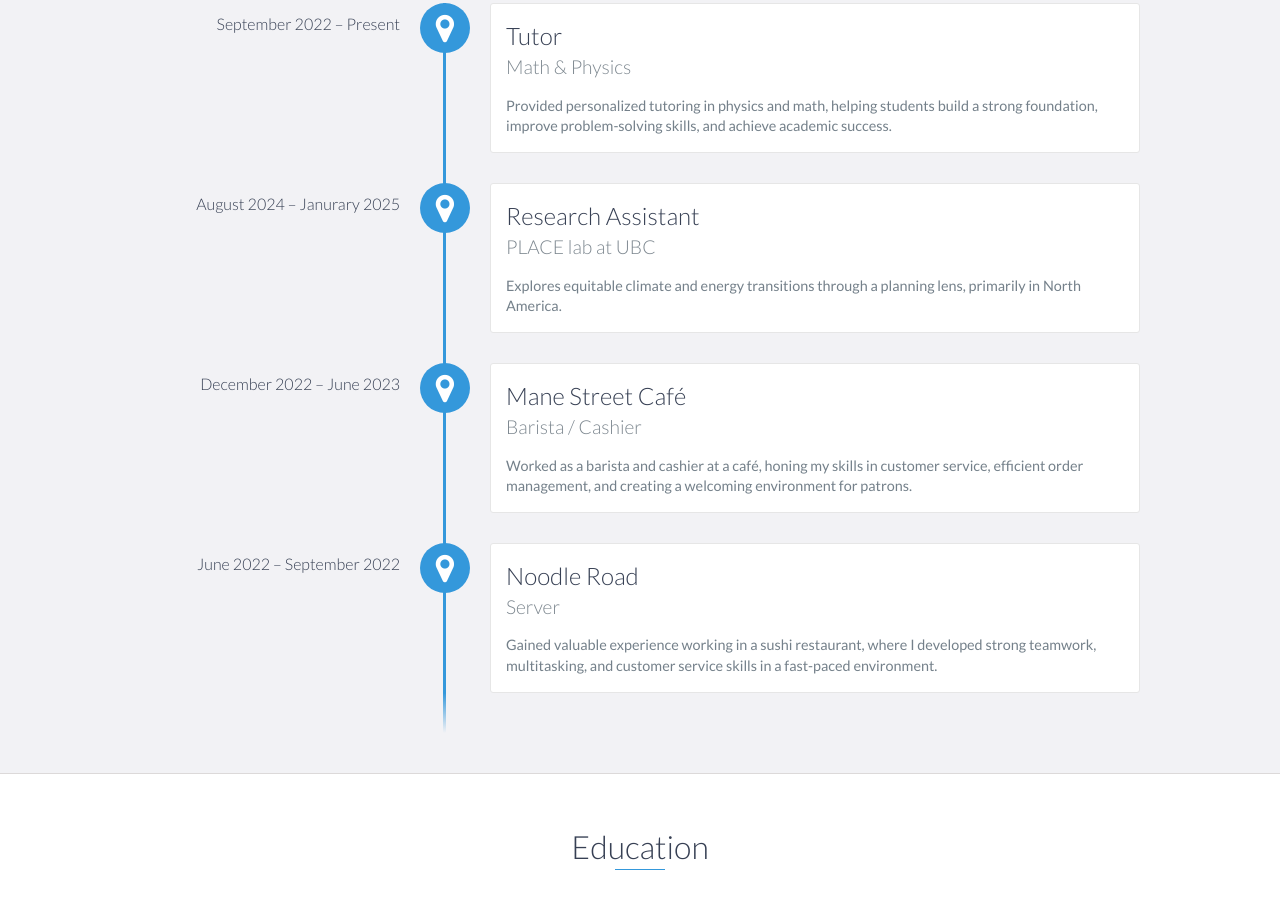
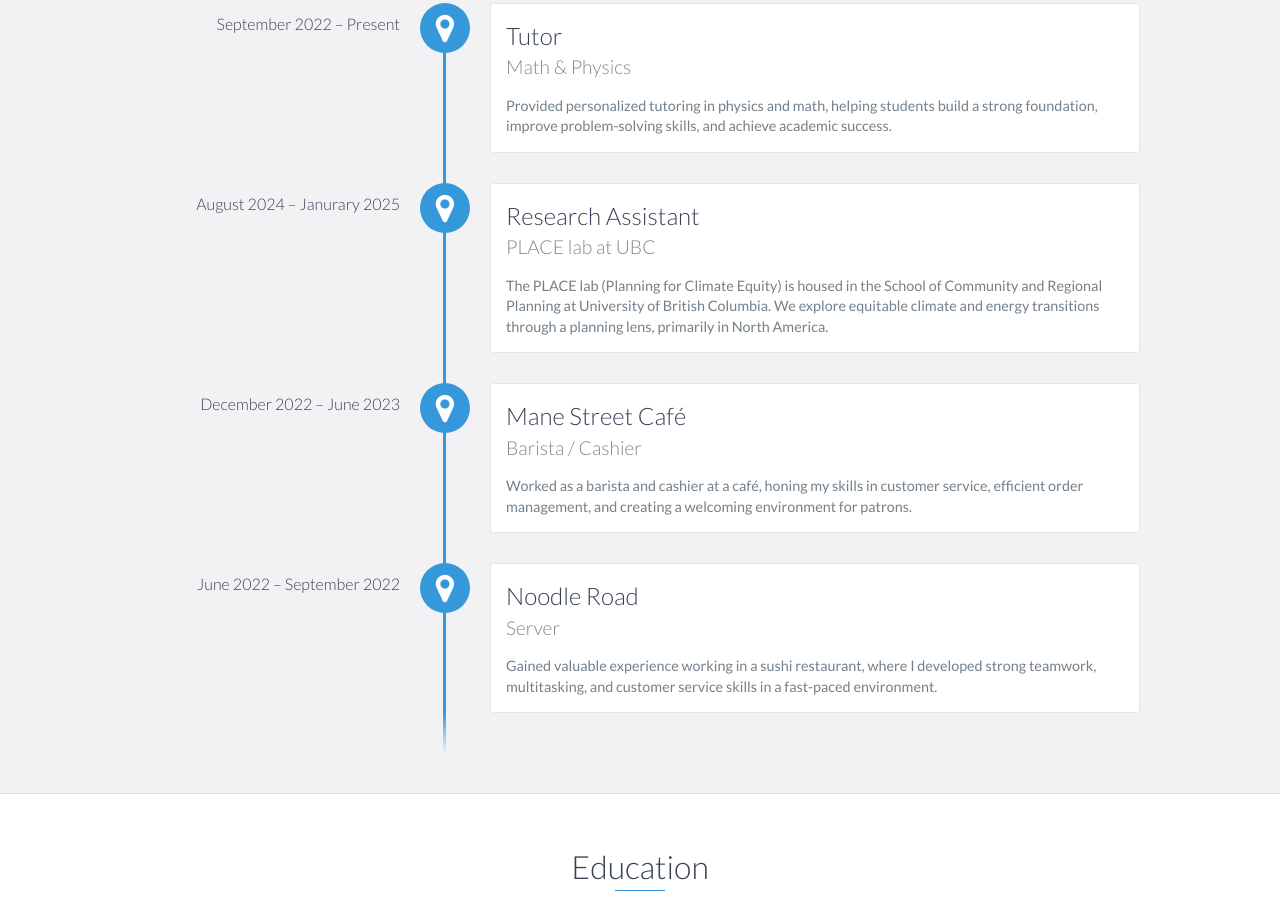
Before and after one commit to anderpudding/sungjunlee.github.io, a website: page index.html in a window 1280 px wide. Shown: the part 1332-2242 px from the top of the page. Drawn offline with nearby package versions, Linux system fonts and the light colour scheme; files that its build step writes are made by us from their sources; files whose address does not match are found by name.

Commit message:
change details of research experience

```diff
--- a/index.html
+++ b/index.html
@@ -99,7 +99,7 @@
                 <h3>Research Assistant</h3>
                 <h4>PLACE lab at UBC</h4>
                 <p>
-                    Explores equitable climate and energy transitions through a planning lens, primarily in North America.
+                    The PLACE lab (Planning for Climate Equity) is housed in the School of Community and Regional Planning at University of British Columbia. We explore equitable climate and energy transitions through a planning lens, primarily in North America.
                 </p>
             </div>
 
```
